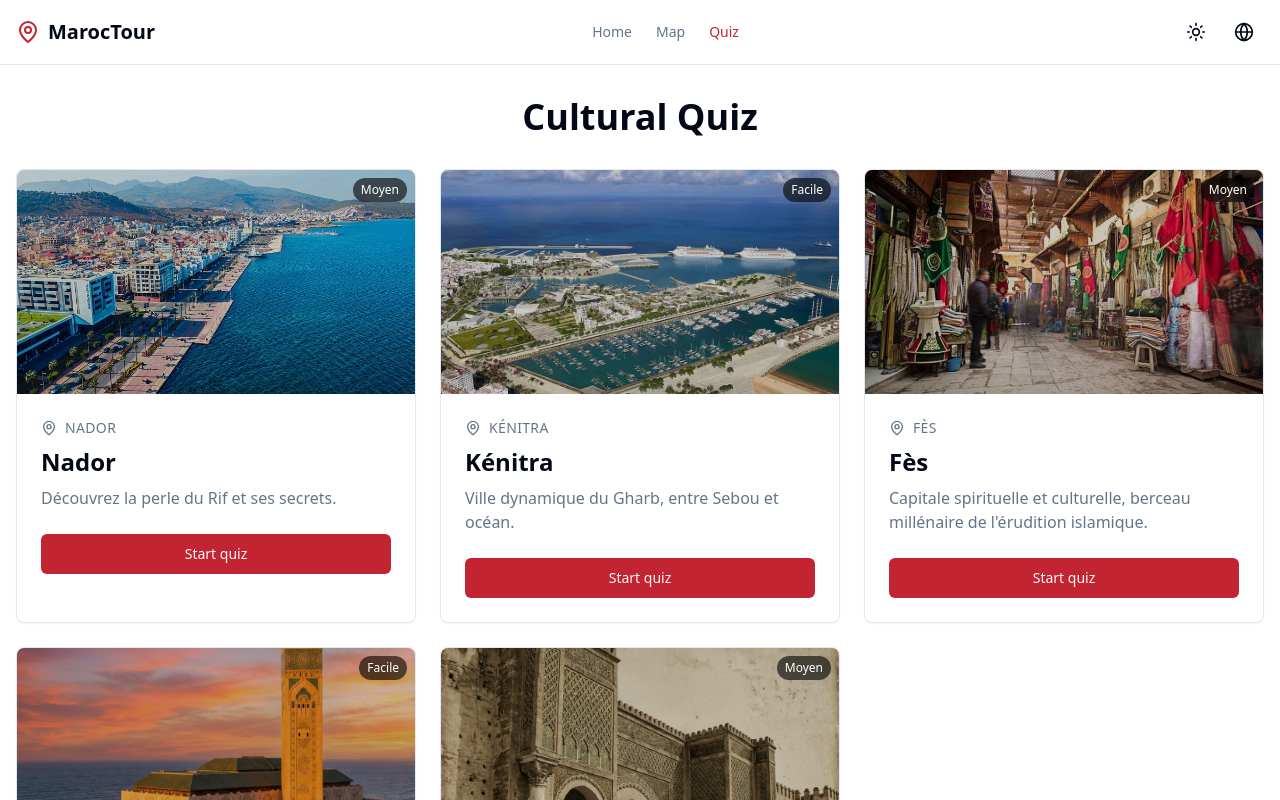
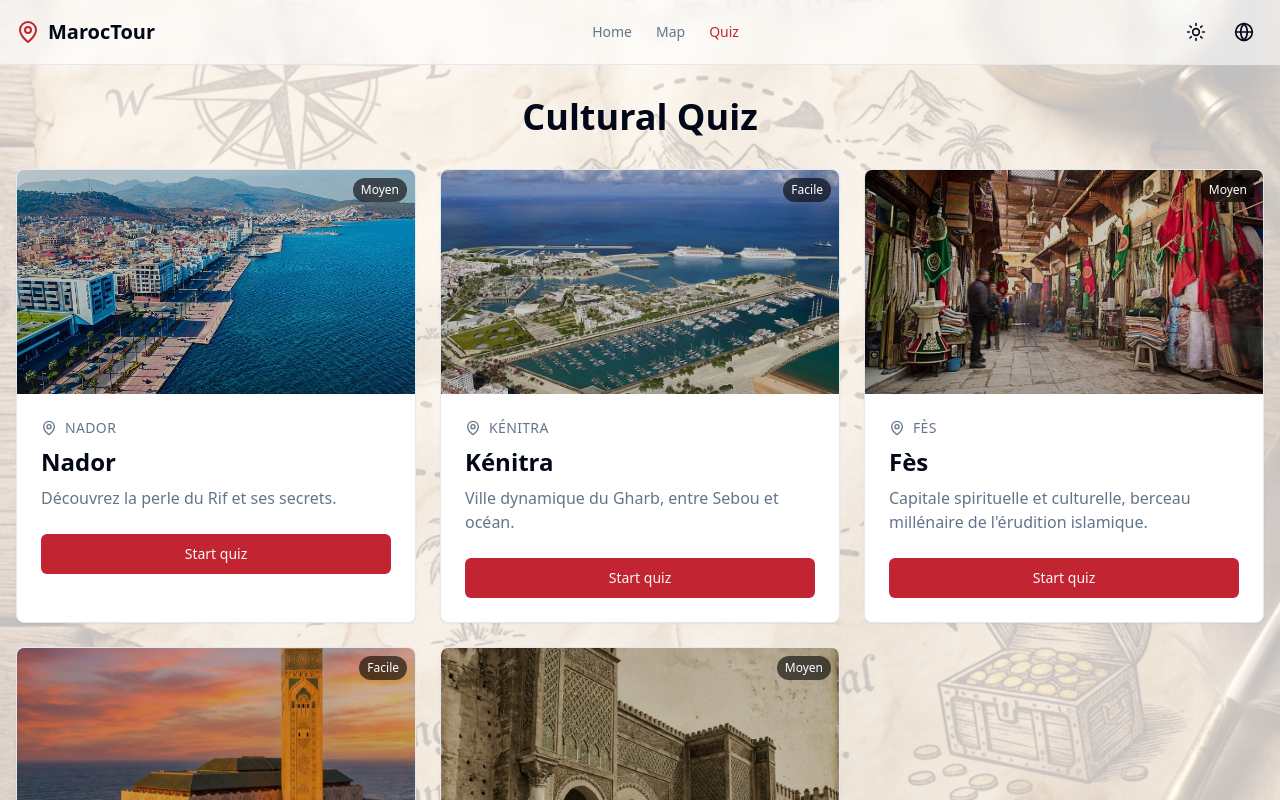
Before and after one commit to amn-sdk/MarocTour, a Next.js app in the folder apps/web/: page /en/quiz in a window 1280 px wide. Shown: the top 800 px of the page. Built offline with nearby package versions, Linux system fonts and the light colour scheme.

Commit message:
chore(ui): add background image behind quiz section

```diff
--- a/apps/web/app/[locale]/quiz/page.tsx
+++ b/apps/web/app/[locale]/quiz/page.tsx
@@ -62,7 +62,21 @@ export default function QuizPage({
     ];
 
     return (
-        <div className="container mx-auto px-4 py-8">
+        <div className="min-h-screen relative">
+            {/* Background Image */}
+            <div
+                className="fixed inset-0 z-0"
+                style={{
+                    backgroundImage: 'url(/images/quiz-bg.png)',
+                    backgroundSize: 'cover',
+                    backgroundPosition: 'center',
+                    backgroundAttachment: 'fixed',
+                    opacity: 0.25,
+                }}
+            />
+
+            {/* Content */}
+            <div className="relative z-10 container mx-auto px-4 py-8">
                 <h1 className="text-4xl font-bold text-center mb-8">{t('title')}</h1>
 
                 <div className="grid grid-cols-1 md:grid-cols-2 lg:grid-cols-3 gap-6">
@@ -101,5 +115,6 @@ export default function QuizPage({
                     ))}
                 </div>
             </div>
+        </div>
     );
 }
```
Also changed, not shown: apps/web/public/images/quiz-bg.png (added). Lines whose indentation alone changed are shown as unchanged.
